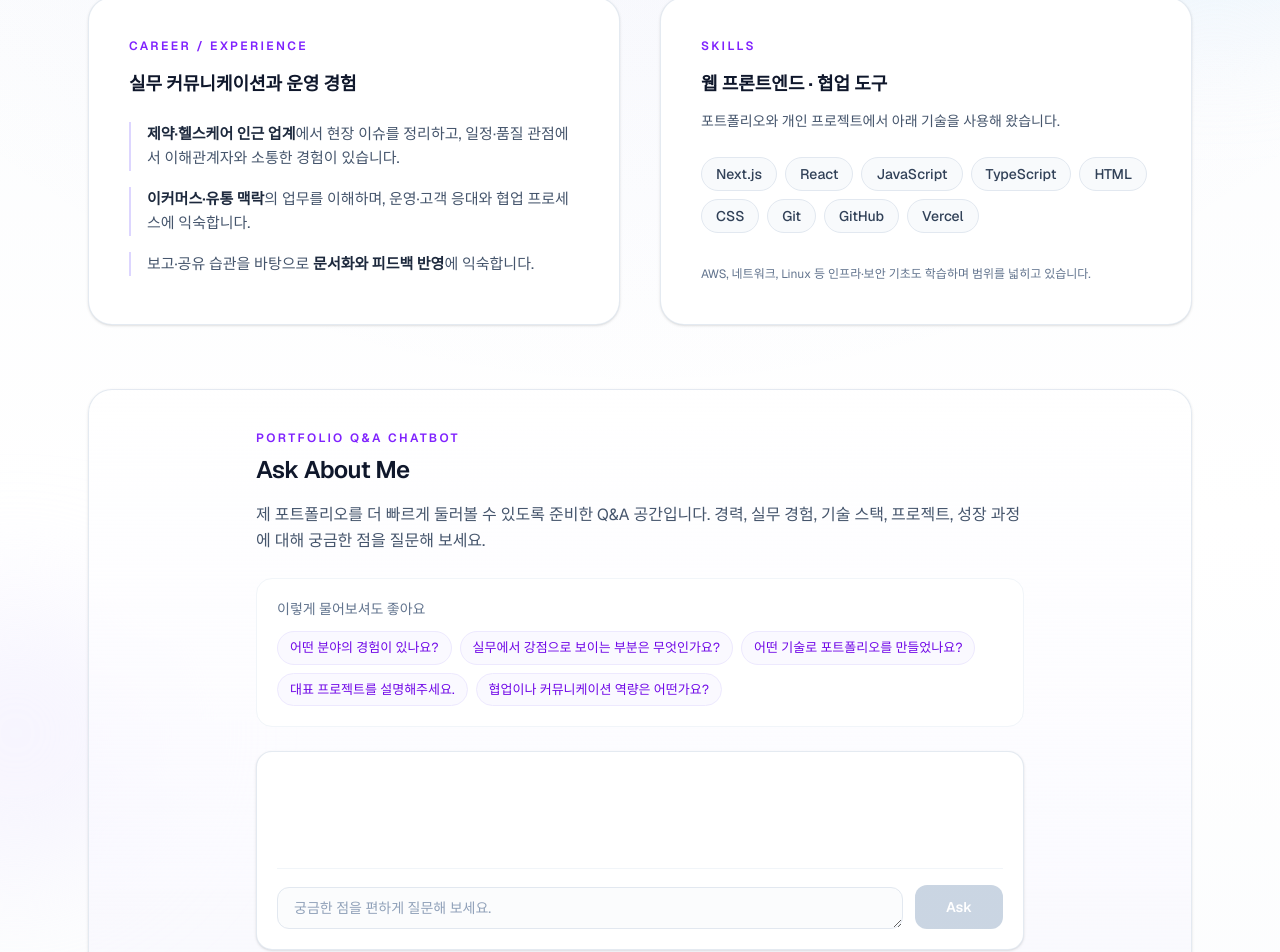
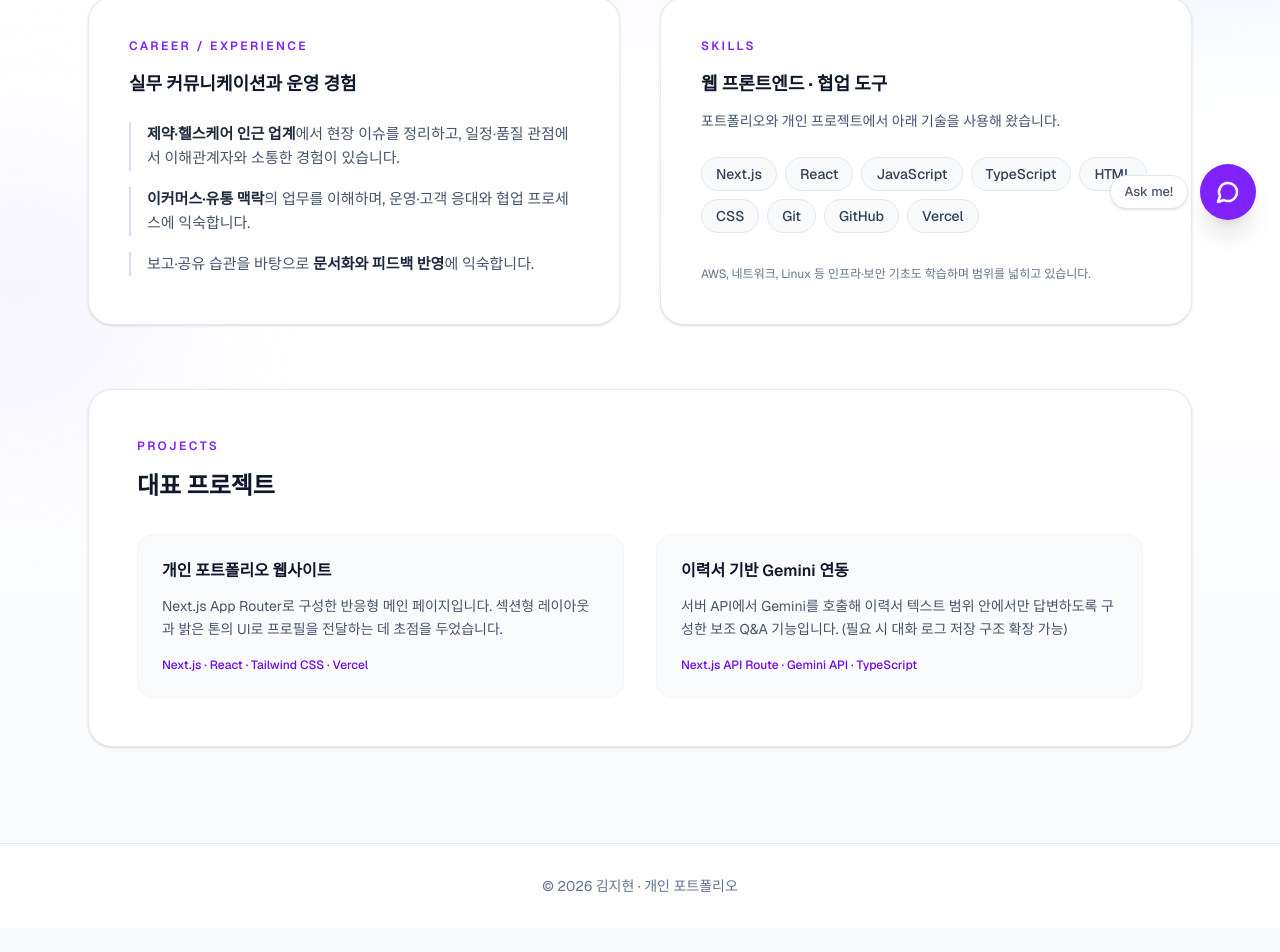
Before and after one commit to Journey910/next-test, a Next.js app: page / in a window 1280 px wide. Shown: the part 556-1508 px from the top of the page. After the commit the page ends 1484 px from the top, so only its background shows below. Built offline with nearby package versions, Linux system fonts and the light colour scheme.

Commit message:
Refactor chatbot to floating widget

```diff
--- a/app/page.tsx
+++ b/app/page.tsx
@@ -23,6 +23,7 @@ const portfolioExampleQuestions = [
 ];
 
 export default function Home() {
+  const [isChatOpen, setIsChatOpen] = useState(false);
   const [input, setInput] = useState("");
   const [messages, setMessages] = useState<
     { role: "user" | "assistant"; content: string }[]
@@ -105,8 +106,8 @@ export default function Home() {
             </span>
           </h1>
           <p className="mx-auto mt-6 max-w-2xl text-pretty text-base leading-relaxed text-slate-600 sm:text-lg">
-            실무 경험을 바탕으로 문제를 정리하고, 웹 기술과 AI 프로젝트를 직접
-            구현하며 역량을 키우고 있습니다.
+            실무 경험을 바탕으로 문제를 정리하고, 웹 기술과 AI 프로젝트를 직접 구현하며<br />
+            역량을 키우고 있습니다.
           </p>
         </header>
 
@@ -227,107 +228,7 @@ export default function Home() {
           </article>
         </div>
 
-        <section
-          id="resume-qa"
-          className="scroll-mt-24 rounded-3xl border border-slate-200/90 bg-gradient-to-b from-white to-violet-50/40 px-6 py-8 shadow-sm sm:px-10 sm:py-10"
-          aria-labelledby="resume-qa-heading"
-        >
-          <div className="mx-auto max-w-3xl">
-            <p className="text-[11px] font-semibold uppercase tracking-[0.2em] text-violet-600 sm:text-xs">
-              Portfolio Q&A Chatbot
-            </p>
-            <h2
-              id="resume-qa-heading"
-              className="mt-2 text-xl font-semibold tracking-tight text-slate-900 sm:text-2xl"
-            >
-              Ask About Me
-            </h2>
-            <p className="mt-4 text-sm leading-relaxed text-slate-600 sm:text-base">
-              제 포트폴리오를 더 빠르게 둘러볼 수 있도록 준비한 Q&A
-              공간입니다. 경력, 실무 경험, 기술 스택, 프로젝트, 성장 과정에 대해
-              궁금한 점을 질문해 보세요.
-            </p>
-
-            <div className="mt-6 rounded-2xl border border-slate-100 bg-white/90 p-4 sm:p-5">
-              <p className="text-xs font-medium text-slate-500 sm:text-sm">
-                이렇게 물어보셔도 좋아요
-              </p>
-              <ul className="mt-3 flex flex-wrap gap-2">
-                {portfolioExampleQuestions.map((q) => (
-                  <li key={q}>
-                    <button
-                      type="button"
-                      onClick={() => setInput(q)}
-                      className="inline-flex items-center rounded-full border border-violet-100 bg-violet-50/50 px-3 py-1.5 text-[13px] text-violet-700 transition hover:bg-violet-100 hover:text-violet-900"
-                    >
-                      {q}
-                    </button>
-                  </li>
-                ))}
-              </ul>
-            </div>
-
-            <div className="mt-6 rounded-2xl border border-slate-200/90 bg-white p-4 shadow-sm sm:p-5">
-              <div className="flex max-h-[200px] min-h-[60px] flex-col space-y-4 overflow-y-auto pr-2 text-sm leading-relaxed sm:min-h-[80px] [&::-webkit-scrollbar]:w-1.5 [&::-webkit-scrollbar-track]:bg-transparent [&::-webkit-scrollbar-thumb]:rounded-full [&::-webkit-scrollbar-thumb]:bg-slate-200">
-                {messages.map((m, idx) => (
-                  <div
-                    key={idx}
-                    className={
-                      m.role === "user"
-                        ? "rounded-xl border border-violet-100 bg-violet-50/50 px-4 py-3"
-                        : "rounded-xl border border-slate-100 bg-slate-50/60 px-4 py-3"
-                    }
-                  >
-                    <p className="text-[10px] font-semibold uppercase tracking-wider text-slate-400">
-                      {m.role === "user" ? "질문" : "답변"}
-                    </p>
-                    <p
-                      className={`mt-1.5 whitespace-pre-wrap text-[15px] leading-relaxed ${m.role === "user" ? "text-slate-800" : "text-slate-700"}`}
-                    >
-                      {m.content}
-                    </p>
-                  </div>
-                ))}
-                {isLoading && (
-                  <p className="text-sm text-slate-500">답변을 준비하고 있어요…</p>
-                )}
-                {error && (
-                  <p className="rounded-xl border border-red-100 bg-red-50/80 px-4 py-3 text-sm text-red-800">
-                    {error}
-                  </p>
-                )}
-              </div>
-
-              <div className="mt-4 flex flex-col gap-3 border-t border-slate-100 pt-4 sm:flex-row sm:items-end">
-                <label className="sr-only" htmlFor="resume-question">
-                  질문 입력
-                </label>
-                <textarea
-                  id="resume-question"
-                  value={input}
-                  onChange={(e) => setInput(e.target.value)}
-                  onKeyDown={(e) => {
-                    if (e.key === "Enter" && !e.shiftKey) {
-                      e.preventDefault();
-                      handleSend();
-                    }
-                  }}
-                  rows={1}
-                  placeholder="궁금한 점을 편하게 질문해 보세요."
-                  className="max-h-[100px] min-h-[2.5rem] w-full flex-1 resize-y rounded-xl border border-slate-200 bg-slate-50/50 px-4 py-2.5 text-sm text-slate-800 outline-none transition placeholder:text-slate-400 focus:border-violet-300 focus:bg-white focus:ring-2 focus:ring-violet-500/15"
-                />
-                <button
-                  type="button"
-                  onClick={handleSend}
-                  disabled={isLoading || !input.trim()}
-                  className="inline-flex min-w-[5.5rem] shrink-0 items-center justify-center rounded-xl bg-gradient-to-r from-violet-600 to-indigo-600 px-6 py-3 text-sm font-semibold text-white shadow-sm transition hover:from-violet-500 hover:to-indigo-500 disabled:cursor-not-allowed disabled:from-slate-300 disabled:to-slate-300 disabled:shadow-none sm:self-end"
-                >
-                  {isLoading ? "…" : "Ask"}
-                </button>
-              </div>
-            </div>
-          </div>
-        </section>
+        {/* Removed static resume-qa section */}
 
         <article
           id="projects"
@@ -371,6 +272,128 @@ export default function Home() {
       <footer className="border-t border-slate-200/90 bg-white/80 py-8 text-center text-xs text-slate-500 sm:text-sm">
         <p>© {new Date().getFullYear()} 김지현 · 개인 포트폴리오</p>
       </footer>
+
+      {/* Floating Chat Widget */}
+      <div className="fixed bottom-6 right-6 z-50 flex flex-col items-end">
+        {/* Chat Window */}
+        {isChatOpen && (
+          <div className="mb-4 flex w-[90vw] max-w-[360px] flex-col overflow-hidden rounded-2xl border border-slate-200 bg-white shadow-2xl sm:max-w-sm h-[500px] max-h-[75vh] animate-[slideUp_0.2s_ease-out]">
+            {/* Header */}
+            <div className="flex items-center justify-between border-b border-slate-100 bg-slate-50/50 px-4 py-3">
+              <div>
+                <h3 className="text-sm font-semibold text-slate-900">Ask About Me</h3>
+                <p className="text-[11px] text-slate-500">포트폴리오 Q&A</p>
+              </div>
+              <button
+                onClick={() => setIsChatOpen(false)}
+                className="rounded-full p-1.5 text-slate-400 transition hover:bg-slate-200 hover:text-slate-600"
+                aria-label="닫기"
+              >
+                <svg width="18" height="18" viewBox="0 0 24 24" fill="none" stroke="currentColor" strokeWidth="2" strokeLinecap="round" strokeLinejoin="round">
+                  <path d="M18 6 6 18"/><path d="m6 6 12 12"/>
+                </svg>
+              </button>
+            </div>
+
+            {/* Messages */}
+            <div className="flex-1 overflow-y-auto p-4 space-y-4 [&::-webkit-scrollbar]:w-1.5 [&::-webkit-scrollbar-track]:bg-transparent [&::-webkit-scrollbar-thumb]:rounded-full [&::-webkit-scrollbar-thumb]:bg-slate-200">
+              {messages.length === 0 && (
+                <div className="space-y-3">
+                  <p className="text-xs text-slate-500">추천 질문:</p>
+                  <div className="flex flex-wrap gap-1.5">
+                    {portfolioExampleQuestions.map((q) => (
+                      <button
+                        key={q}
+                        type="button"
+                        onClick={() => setInput(q)}
+                        className="inline-flex rounded-full border border-violet-100 bg-violet-50/50 px-2.5 py-1 text-[11px] text-violet-700 transition hover:bg-violet-100 hover:text-violet-900 text-left"
+                      >
+                        {q}
+                      </button>
+                    ))}
+                  </div>
+                </div>
+              )}
+              {messages.map((m, idx) => (
+                <div
+                  key={idx}
+                  className={
+                    m.role === "user"
+                      ? "rounded-xl rounded-tr-sm bg-violet-500 px-3 py-2 text-[13px] text-white ml-6 break-words"
+                      : "rounded-xl rounded-tl-sm bg-slate-100 px-3 py-2 text-[13px] text-slate-800 mr-6 break-words"
+                  }
+                >
+                  <p className="whitespace-pre-wrap">{m.content}</p>
+                </div>
+              ))}
+              {isLoading && (
+                <div className="rounded-xl rounded-tl-sm bg-slate-100 px-3 py-2 text-[13px] text-slate-500 mr-6 w-fit">
+                  답변 작성 중...
+                </div>
+              )}
+              {error && (
+                <div className="rounded-xl bg-red-50 px-3 py-2 text-[13px] text-red-600">
+                  {error}
+                </div>
+              )}
+            </div>
+
+            {/* Input Form */}
+            <div className="border-t border-slate-100 p-3 bg-white">
+              <div className="flex items-center gap-2">
+                <input
+                  type="text"
+                  value={input}
+                  onChange={(e) => setInput(e.target.value)}
+                  onKeyDown={(e) => {
+                    if (e.key === "Enter" && !e.shiftKey) {
+                      e.preventDefault();
+                      handleSend();
+                    }
+                  }}
+                  disabled={isLoading}
+                  placeholder="궁금한 점을 물어보세요..."
+                  className="flex-1 rounded-full border border-slate-200 bg-slate-50 px-4 py-2 text-[13px] text-slate-800 outline-none transition focus:border-violet-300 focus:bg-white"
+                />
+                <button
+                  onClick={handleSend}
+                  disabled={isLoading || !input.trim()}
+                  className="flex h-9 w-9 shrink-0 items-center justify-center rounded-full bg-violet-600 text-white transition hover:bg-violet-700 disabled:bg-slate-300"
+                  aria-label="전송"
+                >
+                  <svg width="16" height="16" viewBox="0 0 24 24" fill="none" stroke="currentColor" strokeWidth="2" strokeLinecap="round" strokeLinejoin="round">
+                    <path d="M5 12h14"/><path d="m12 5 7 7-7 7"/>
+                  </svg>
+                </button>
+              </div>
+            </div>
+          </div>
+        )}
+
+        {/* Floating Button */}
+        <div className="flex items-center gap-3">
+          {!isChatOpen && (
+            <div className="rounded-full border border-slate-200 bg-white px-3.5 py-1.5 text-[13px] font-medium text-slate-600 shadow-sm transition-all">
+              Ask me!
+            </div>
+          )}
+          <button
+            onClick={() => setIsChatOpen(!isChatOpen)}
+            className="flex h-14 w-14 items-center justify-center rounded-full bg-violet-600 font-bold text-white shadow-xl transition-transform hover:scale-105 hover:bg-violet-700 active:scale-95"
+            aria-label="채팅창 열기/닫기"
+          >
+            {isChatOpen ? (
+              <svg width="24" height="24" viewBox="0 0 24 24" fill="none" stroke="currentColor" strokeWidth="2.5" strokeLinecap="round" strokeLinejoin="round">
+                <path d="M18 6 6 18"/><path d="m6 6 12 12"/>
+              </svg>
+            ) : (
+              <svg width="24" height="24" viewBox="0 0 24 24" fill="none" stroke="currentColor" strokeWidth="2.5" strokeLinecap="round" strokeLinejoin="round">
+                <path d="M7.9 20A9 9 0 1 0 4 16.1L2 22Z"/>
+              </svg>
+            )}
+          </button>
+        </div>
+      </div>
     </main>
   );
 }
```
